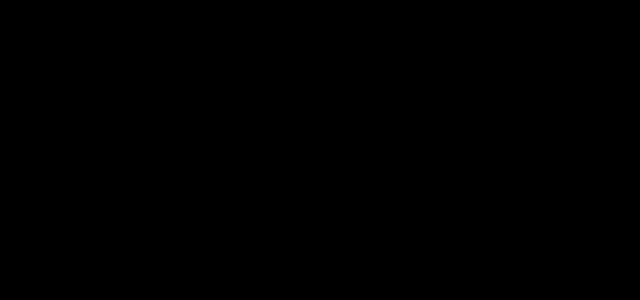
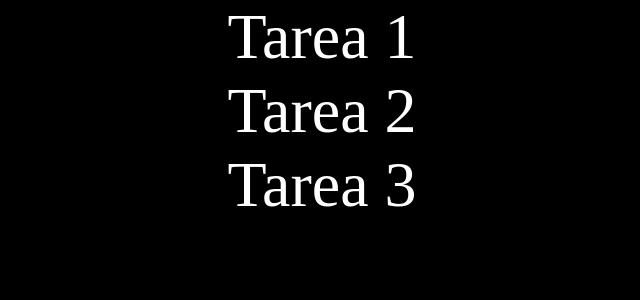
Before and after one commit to XxArnauGxX/M06_react, a Next.js app: page /S03/task in a window 1280 px wide. Before the commit this address had no page. Shown: the top 300 px of the page, without its empty margins (318-958 px from the left). Built offline with nearby package versions, Linux system fonts and the light colour scheme.

Commit message:
S03: ejercicio 2

```diff
--- /dev/null
+++ b/src/app/S03/task/TaskList.css
@@ -0,0 +1,7 @@
+.task {
+    color: white;
+    font-size: 4rem;
+    display: flex;
+    justify-content: center;
+    align-items: center;
+}
--- /dev/null
+++ b/src/app/S03/task/TaskList.jsx
@@ -0,0 +1,38 @@
+"use client";
+
+import { useState } from "react";
+import "./TaskList.css";
+
+export default function TaskList() {
+  const [tasks, setTasks] = useState([
+    { id: 1, text: "Tarea 1", completed: false },
+    { id: 2, text: "Tarea 2", completed: false },
+    { id: 3, text: "Tarea 3", completed: false },
+  ]);
+
+  const toggleTask = (id) => {
+    setTasks((tasks) =>
+      tasks.map((task) =>
+        task.id === id ? { ...task, completed: !task.completed } : task
+      )
+    );
+  };
+
+  return (
+    <ol>
+      {tasks.map((task) => (
+        <li
+          key={task.id}
+          onClick={() => toggleTask(task.id)}
+          style={{
+            textDecoration: task.completed ? "line-through" : "none",
+            cursor: "pointer",
+          }}
+          className="task"
+        >
+          {task.text}
+        </li>
+      ))}
+    </ol>
+  );
+}
--- /dev/null
+++ b/src/app/S03/task/page.jsx
@@ -0,0 +1,9 @@
+import TaskList from "./TaskList";
+
+export default function Task() {
+  return (
+    <>
+      <TaskList />
+    </>
+  );
+}
--- a/src/app/page.jsx
+++ b/src/app/page.jsx
@@ -1,10 +1,12 @@
 import "./home.css";
 import WelcomeMessage from "@/app/S03/welcome-message/page";
+import Task from "./S03/task/page";
 
 export default function Home() {
   return (
     <>
       <WelcomeMessage name={"Arnau"} />
+      <Task />
     </>
   );
 }
```
